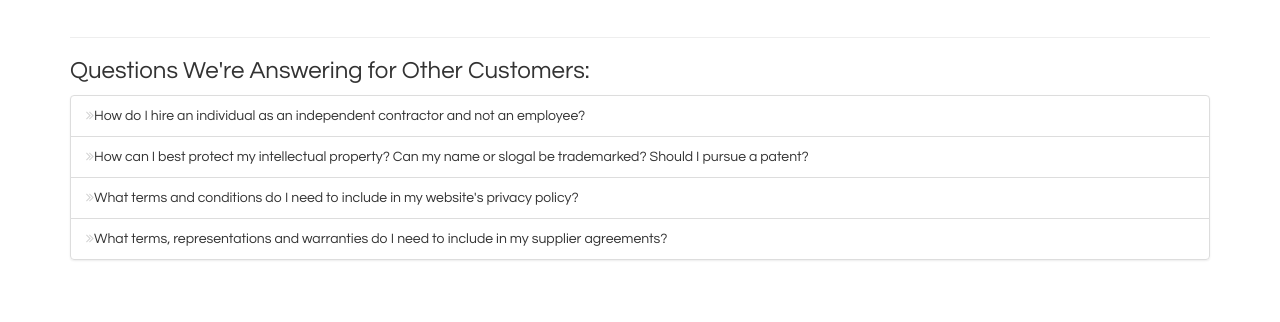
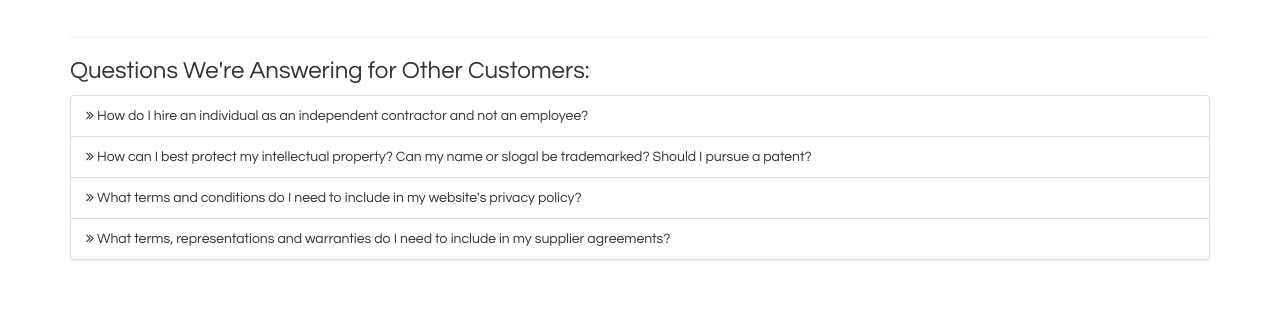
Before and after one commit to counseltree/counseltree.github.io, a Jekyll site: the page built from index.html, in a window 1280 px wide. Shown: the part 1181-1503 px from the top of the page. Built offline with Jekyll 4.4.1, drawn with Linux system fonts in a browser that asks for light colours; nearby versions of some CDN libraries.

Commit message:
local init

```diff
--- a/main.css
+++ b/main.css
@@ -48,8 +48,8 @@
     color: 	white;
 }
 
-.fa {
-    color:lightgrey;
+.fa-handshake-o {
+    color:#f9f9f9;
     margin-top:-5px;
     font-size: 1.5em;
 }
```
Also changed, not shown: index.html (+4 -5 lines).
